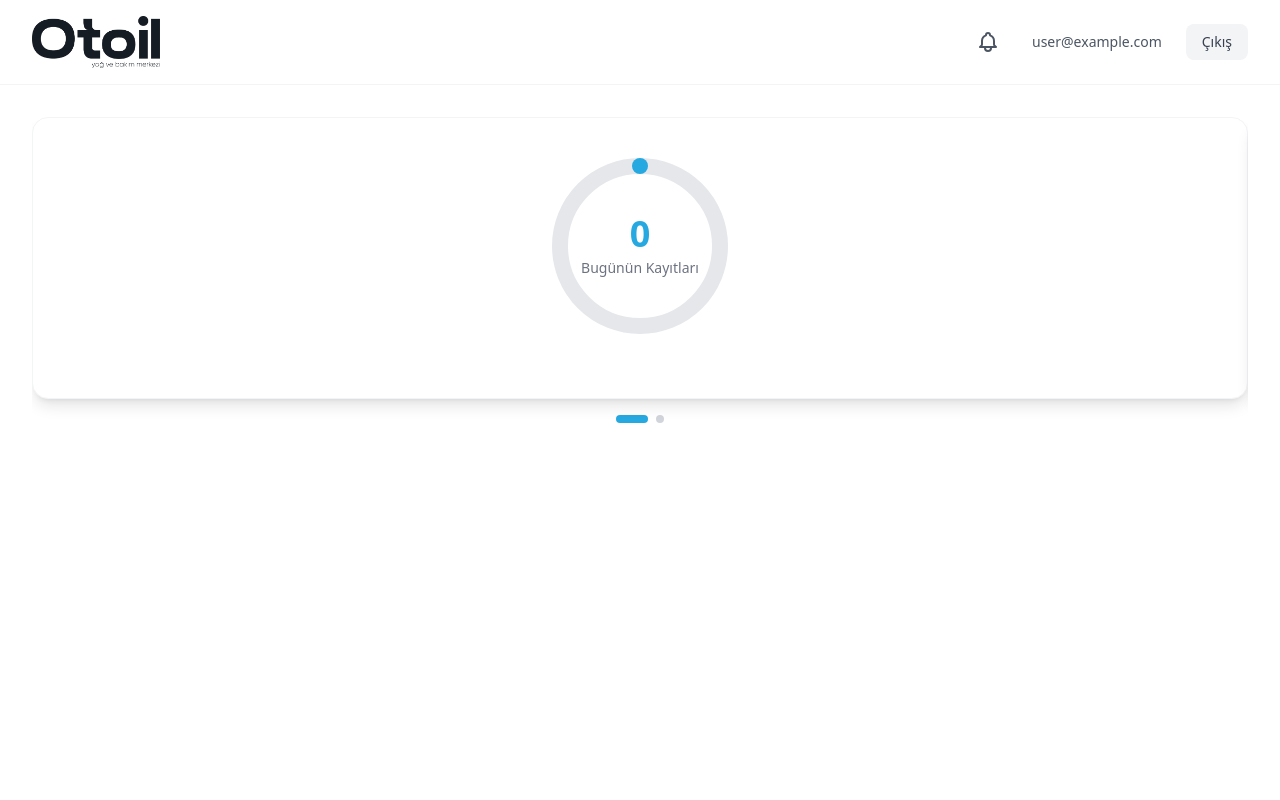
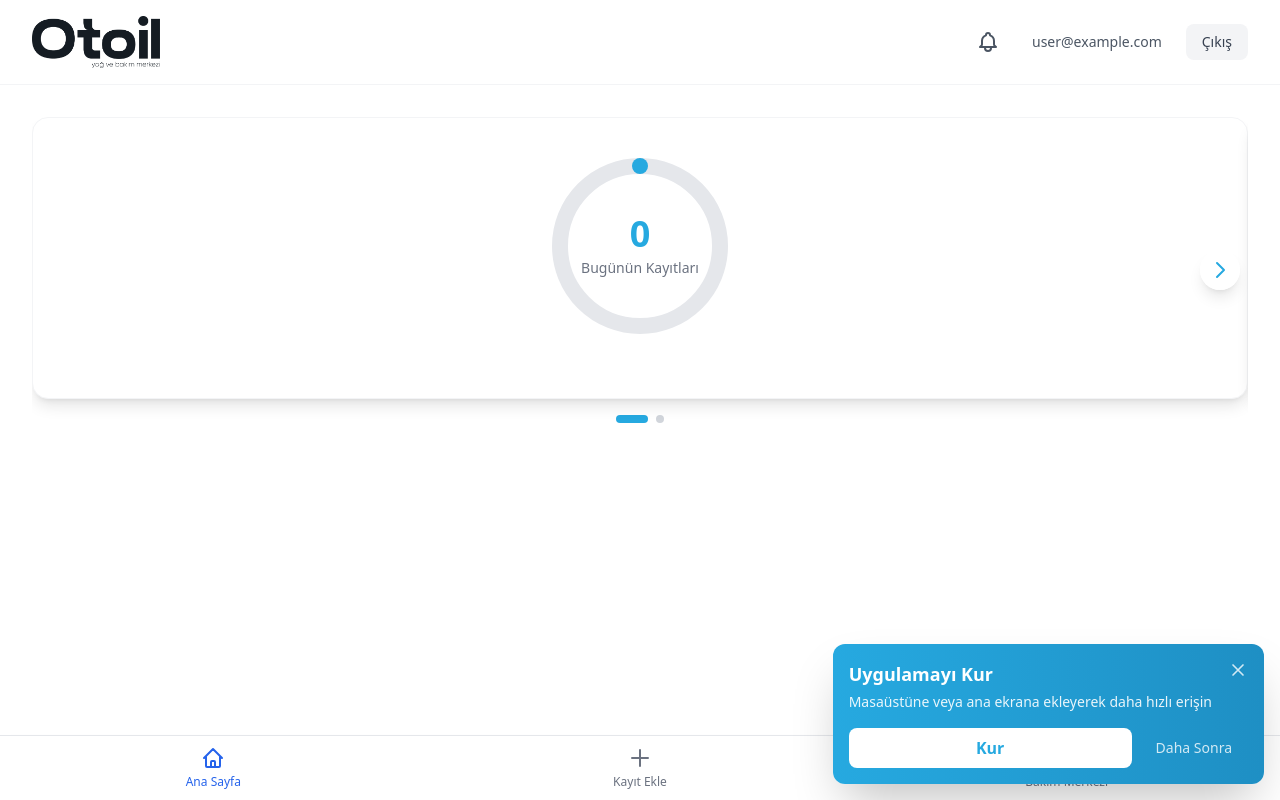
Before and after one commit to reujaf/otoil-arac-bakim, a React (Vite) app in the folder arac-bakim-web-sitesi/: page / in a window 1280 px wide. Built offline with nearby package versions, Linux system fonts and the light colour scheme; no server answers; the database is empty; sample sign-in values are in the browser's storage.

Commit message:
uygulamayı kur fixlendi

```diff
--- a/arac-bakim-web-sitesi/src/components/BottomNavigation.jsx
+++ b/arac-bakim-web-sitesi/src/components/BottomNavigation.jsx
@@ -42,8 +42,8 @@ function BottomNavigation() {
   };
 
   return (
-    <nav className="fixed bottom-0 left-0 right-0 bg-white border-t border-gray-200 z-40 md:hidden">
-      <div className="flex justify-around items-center h-16">
+    <nav className="fixed bottom-0 left-0 right-0 bg-white border-t border-gray-200 shadow-lg z-40">
+      <div className="flex justify-around items-center h-16 max-w-7xl mx-auto">
         {navItems.map((item) => {
           const active = isActive(item.path);
           return (
--- a/arac-bakim-web-sitesi/src/components/InstallPrompt.jsx
+++ b/arac-bakim-web-sitesi/src/components/InstallPrompt.jsx
@@ -7,9 +7,26 @@ function InstallPrompt() {
 
   useEffect(() => {
     // Uygulamanın zaten kurulu olup olmadığını kontrol et
-    if (window.matchMedia('(display-mode: standalone)').matches) {
+    const isStandalone = window.matchMedia('(display-mode: standalone)').matches;
+    const isIOS = /iPad|iPhone|iPod/.test(navigator.userAgent);
+    const isInStandaloneMode = ('standalone' in window.navigator) && window.navigator.standalone;
+
+    if (isStandalone || isInStandaloneMode) {
       setIsInstalled(true);
       return;
+    }
+
+    // LocalStorage'dan kurulum durumunu kontrol et
+    const installDismissed = localStorage.getItem('installPromptDismissed');
+    let shouldShow = true;
+
+    if (installDismissed) {
+      const dismissedTime = parseInt(installDismissed, 10);
+      const daysSinceDismissed = (Date.now() - dismissedTime) / (1000 * 60 * 60 * 24);
+      // 7 günden az süre geçtiyse tekrar gösterme
+      if (daysSinceDismissed < 7) {
+        shouldShow = false;
+      }
     }
 
     // PWA install prompt event'ini dinle
@@ -18,7 +35,10 @@ function InstallPrompt() {
       e.preventDefault();
       // Event'i sakla
       setDeferredPrompt(e);
+      // LocalStorage kontrolü yoksa göster
+      if (shouldShow) {
         setShowPrompt(true);
+      }
     };
 
     // Uygulama kurulduğunda
@@ -31,26 +51,45 @@ function InstallPrompt() {
     window.addEventListener('beforeinstallprompt', handleBeforeInstallPrompt);
     window.addEventListener('appinstalled', handleAppInstalled);
 
-    // LocalStorage'dan kurulum durumunu kontrol et
-    const installDismissed = localStorage.getItem('installPromptDismissed');
-    if (installDismissed) {
-      const dismissedTime = parseInt(installDismissed, 10);
-      const daysSinceDismissed = (Date.now() - dismissedTime) / (1000 * 60 * 60 * 24);
-      // 7 günden az süre geçtiyse tekrar gösterme
-      if (daysSinceDismissed < 7) {
-        setShowPrompt(false);
-      }
+    // iOS için özel kontrol veya beforeinstallprompt gelmezse
+    let timeoutId;
+    if (isIOS && !isInStandaloneMode && shouldShow) {
+      // iOS'ta beforeinstallprompt event'i gelmez, manuel göster
+      timeoutId = setTimeout(() => {
+        setShowPrompt(true);
+      }, 2000);
+    } else if (!isIOS && shouldShow) {
+      // Desktop için de bir süre sonra göster (beforeinstallprompt gelmeyebilir)
+      timeoutId = setTimeout(() => {
+        setShowPrompt(true);
+      }, 3000);
     }
 
     return () => {
+      if (timeoutId) clearTimeout(timeoutId);
       window.removeEventListener('beforeinstallprompt', handleBeforeInstallPrompt);
       window.removeEventListener('appinstalled', handleAppInstalled);
     };
   }, []);
 
   const handleInstallClick = async () => {
-    if (!deferredPrompt) return;
+    // iOS kontrolü
+    const isIOS = /iPad|iPhone|iPod/.test(navigator.userAgent);
+    if (isIOS) {
+      // iOS'ta manuel talimat göster
+      alert('Uygulamayı kurmak için:\n1. Safari\'de paylaş butonuna tıklayın\n2. "Ana Ekrana Ekle" seçeneğini seçin');
+      handleDismiss();
+      return;
+    }
 
+    if (!deferredPrompt) {
+      // Eğer prompt yoksa, manuel talimat göster
+      alert('Uygulamayı kurmak için tarayıcınızın adres çubuğundaki kurulum ikonuna tıklayın veya menüden "Uygulamayı yükle" seçeneğini seçin.');
+      handleDismiss();
+      return;
+    }
+
+    try {
       // Prompt'u göster
       deferredPrompt.prompt();
 
@@ -61,6 +100,9 @@ function InstallPrompt() {
         console.log('Kullanıcı uygulamayı kurmayı kabul etti');
       } else {
         console.log('Kullanıcı uygulamayı kurmayı reddetti');
+      }
+    } catch (error) {
+      console.error('Install prompt hatası:', error);
     }
 
     // Prompt'u temizle
@@ -74,8 +116,13 @@ function InstallPrompt() {
     localStorage.setItem('installPromptDismissed', Date.now().toString());
   };
 
-  // Uygulama zaten kuruluysa veya prompt gösterilmemeli ise hiçbir şey gösterme
-  if (isInstalled || !showPrompt || !deferredPrompt) {
+  // Uygulama zaten kuruluysa hiçbir şey gösterme
+  if (isInstalled) {
+    return null;
+  }
+
+  // Prompt gösterilmeyecekse hiçbir şey gösterme
+  if (!showPrompt) {
     return null;
   }
 
--- a/arac-bakim-web-sitesi/src/pages/BakimMerkezi.jsx
+++ b/arac-bakim-web-sitesi/src/pages/BakimMerkezi.jsx
@@ -384,8 +384,8 @@ function BakimMerkezi() {
     );
   }
 
-  return (
-    <div className="min-h-screen bg-white pb-16 md:pb-0">
+      return (
+        <div className="min-h-screen bg-white pb-16">
       {/* Modern Navigation */}
       <nav className="bg-white border-b border-gray-100">
         <div className="max-w-7xl mx-auto px-4 sm:px-6 lg:px-8">
--- a/arac-bakim-web-sitesi/src/pages/Dashboard.jsx
+++ b/arac-bakim-web-sitesi/src/pages/Dashboard.jsx
@@ -145,7 +145,7 @@ function Dashboard() {
   };
 
   return (
-    <div className="min-h-screen bg-white pb-16 md:pb-0">
+    <div className="min-h-screen bg-white pb-16">
       {/* Modern Navigation */}
       <nav className="bg-white border-b border-gray-100">
         <div className="max-w-7xl mx-auto px-4 sm:px-6 lg:px-8">
@@ -202,6 +202,32 @@ function Dashboard() {
           onTouchMove={onTouchMove}
           onTouchEnd={onTouchEnd}
         >
+          {/* Sol Ok Butonu */}
+          {currentSlide > 0 && (
+            <button
+              onClick={() => setCurrentSlide(currentSlide - 1)}
+              className="absolute left-2 top-1/2 transform -translate-y-1/2 z-10 bg-white/90 hover:bg-white rounded-full p-2 shadow-lg transition-all hover:scale-110"
+              aria-label="Önceki slide"
+            >
+              <svg className="w-6 h-6 text-[#26a9e0]" fill="none" viewBox="0 0 24 24" stroke="currentColor">
+                <path strokeLinecap="round" strokeLinejoin="round" strokeWidth={2} d="M15 19l-7-7 7-7" />
+              </svg>
+            </button>
+          )}
+
+          {/* Sağ Ok Butonu */}
+          {currentSlide < 1 && (
+            <button
+              onClick={() => setCurrentSlide(currentSlide + 1)}
+              className="absolute right-2 top-1/2 transform -translate-y-1/2 z-10 bg-white/90 hover:bg-white rounded-full p-2 shadow-lg transition-all hover:scale-110"
+              aria-label="Sonraki slide"
+            >
+              <svg className="w-6 h-6 text-[#26a9e0]" fill="none" viewBox="0 0 24 24" stroke="currentColor">
+                <path strokeLinecap="round" strokeLinejoin="round" strokeWidth={2} d="M9 5l7 7-7 7" />
+              </svg>
+            </button>
+          )}
+
           <div
             className="flex transition-transform duration-300 ease-in-out"
             style={{ transform: `translateX(-${currentSlide * 100}%)` }}
--- a/arac-bakim-web-sitesi/src/pages/KayitEkle.jsx
+++ b/arac-bakim-web-sitesi/src/pages/KayitEkle.jsx
@@ -32,7 +32,7 @@ function KayitEkle() {
   };
 
   return (
-    <div className="min-h-screen bg-white pb-16 md:pb-0">
+    <div className="min-h-screen bg-white pb-16">
       {/* Modern Navigation */}
       <nav className="bg-white border-b border-gray-100">
         <div className="max-w-7xl mx-auto px-4 sm:px-6 lg:px-8">
```
Lines whose indentation alone changed are shown as unchanged.
